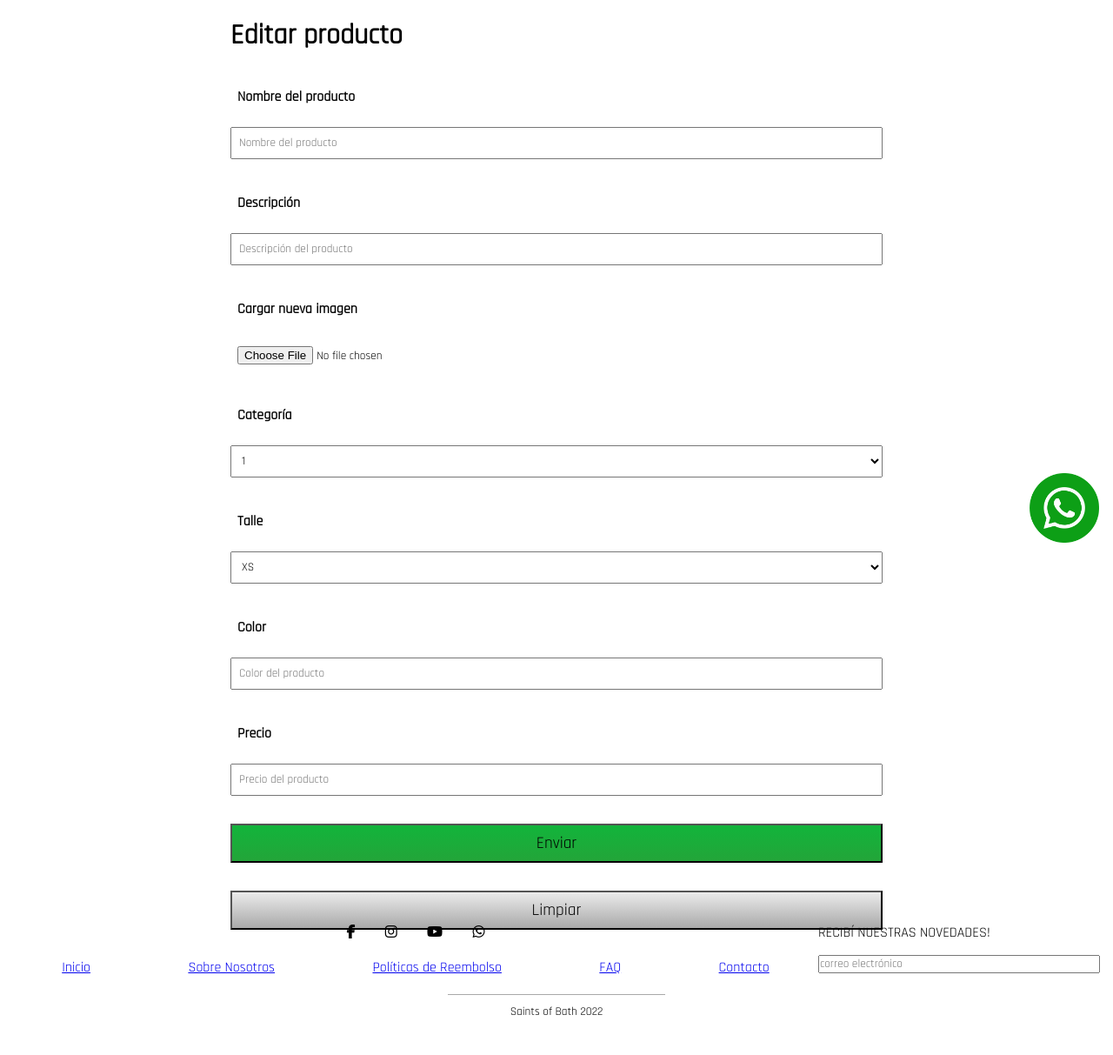
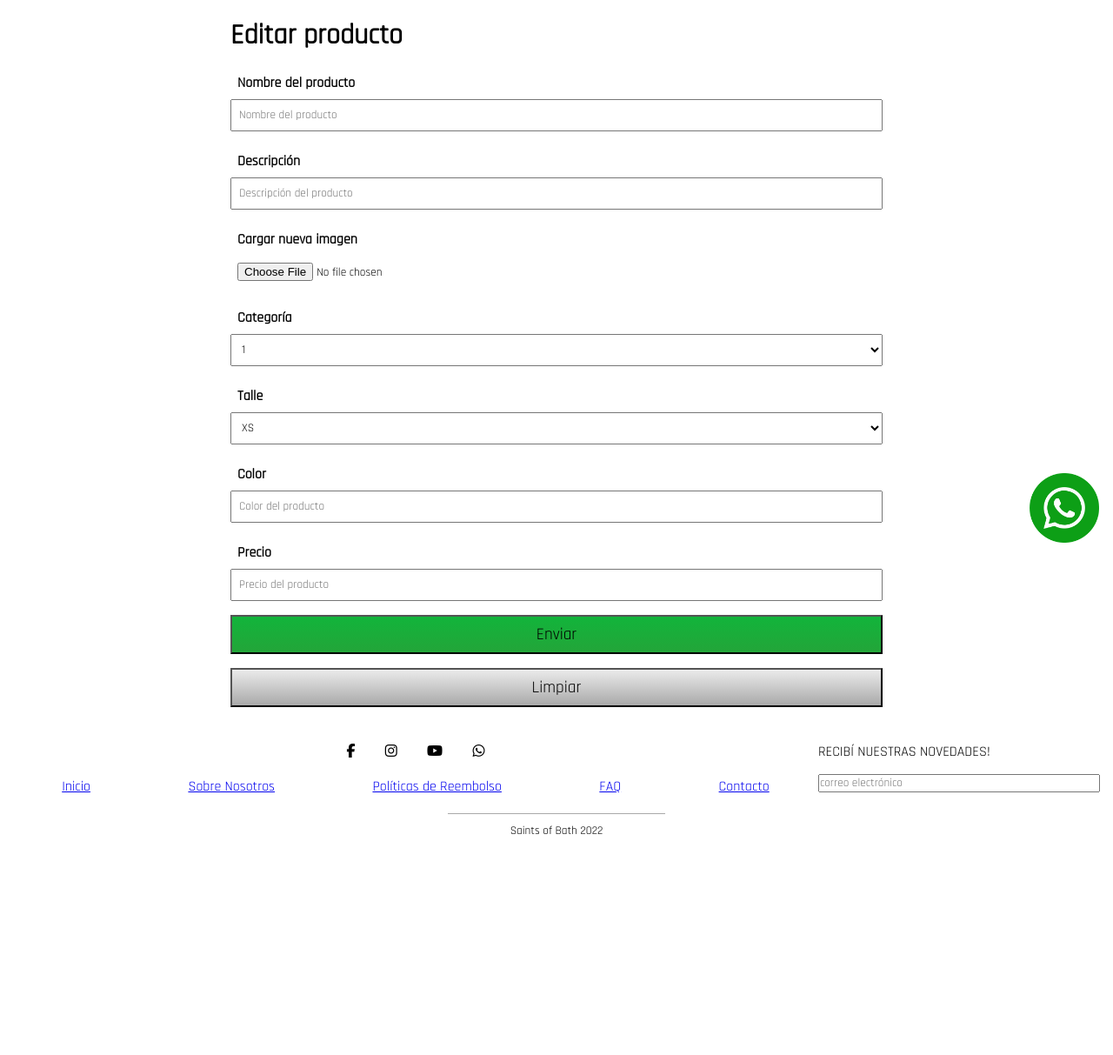
Before and after one commit to costathedev/grupo_1_skates, a Node server app: page /product/editProduct in a window 1280 px wide. Shown: the part 144-1357 px from the top of the page at 87% size. After the commit the page ends 1103 px from the top, so only its background shows below. Run offline with Node 20, Linux system fonts and the light colour scheme; some libraries are stand-ins or nearby versions.

Commit message:
ajuste en estilos de altaProducto y editProduct

```diff
--- a/SOB_eCommerce/public/css/styles.css
+++ b/SOB_eCommerce/public/css/styles.css
@@ -721,6 +721,7 @@ article img {
 .altaProducto-btn-submit{
     background-image: linear-gradient(#12b43b, #23a539);
     font-size: 1.2rem;
+    margin-top:0;
 }
 
 .altaProducto-btn-submit:hover {
@@ -732,6 +733,8 @@ article img {
 .altaProducto-btn-reset{
     background-image: linear-gradient(#ebebeb, darkgray);
     font-size: 1.2rem;
+    margin-bottom: 4rem;
+    margin-top:0;
 }
 
 /* ------------------ EDITAR PRODUCTO ------------------  */
@@ -749,7 +752,6 @@ article img {
 
 .editProduct-item {
     width: 100%;
-    margin-top: 1rem;
     padding: 0.5rem;
     margin-bottom: 1rem;
 }
@@ -761,6 +763,7 @@ article img {
 .editProduct-btn-submit{
     background-image: linear-gradient(#12b43b, #23a539);
     font-size: 1.2rem;
+    margin-top:0;
 }
 
 .editProduct-btn-submit:hover {
@@ -772,6 +775,7 @@ article img {
 .editProduct-btn-reset{
     background-image: linear-gradient(#ebebeb, darkgray);
     font-size: 1.2rem;
+    margin-bottom: 4rem;
 }
 
 /* -------------- s -------------- */
```
